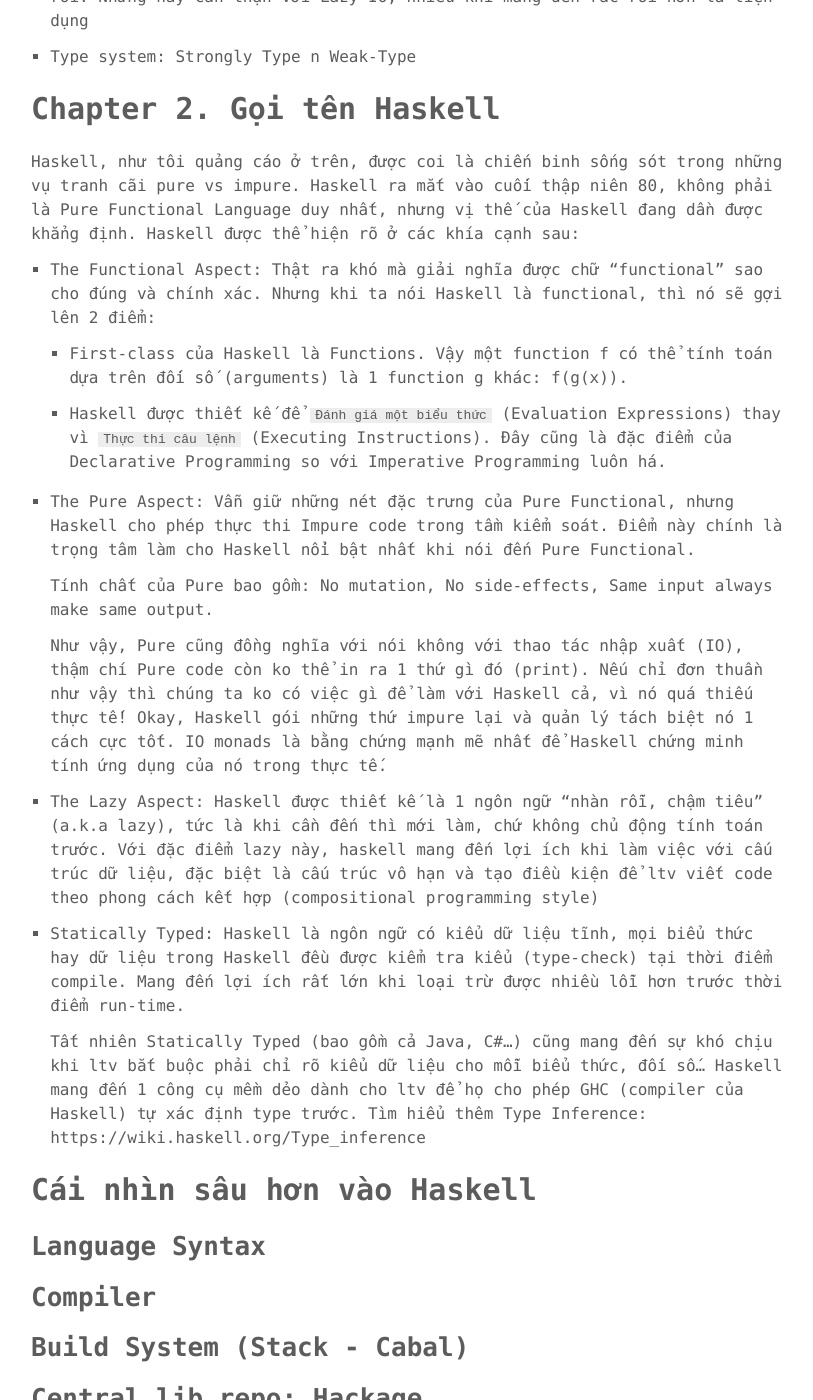
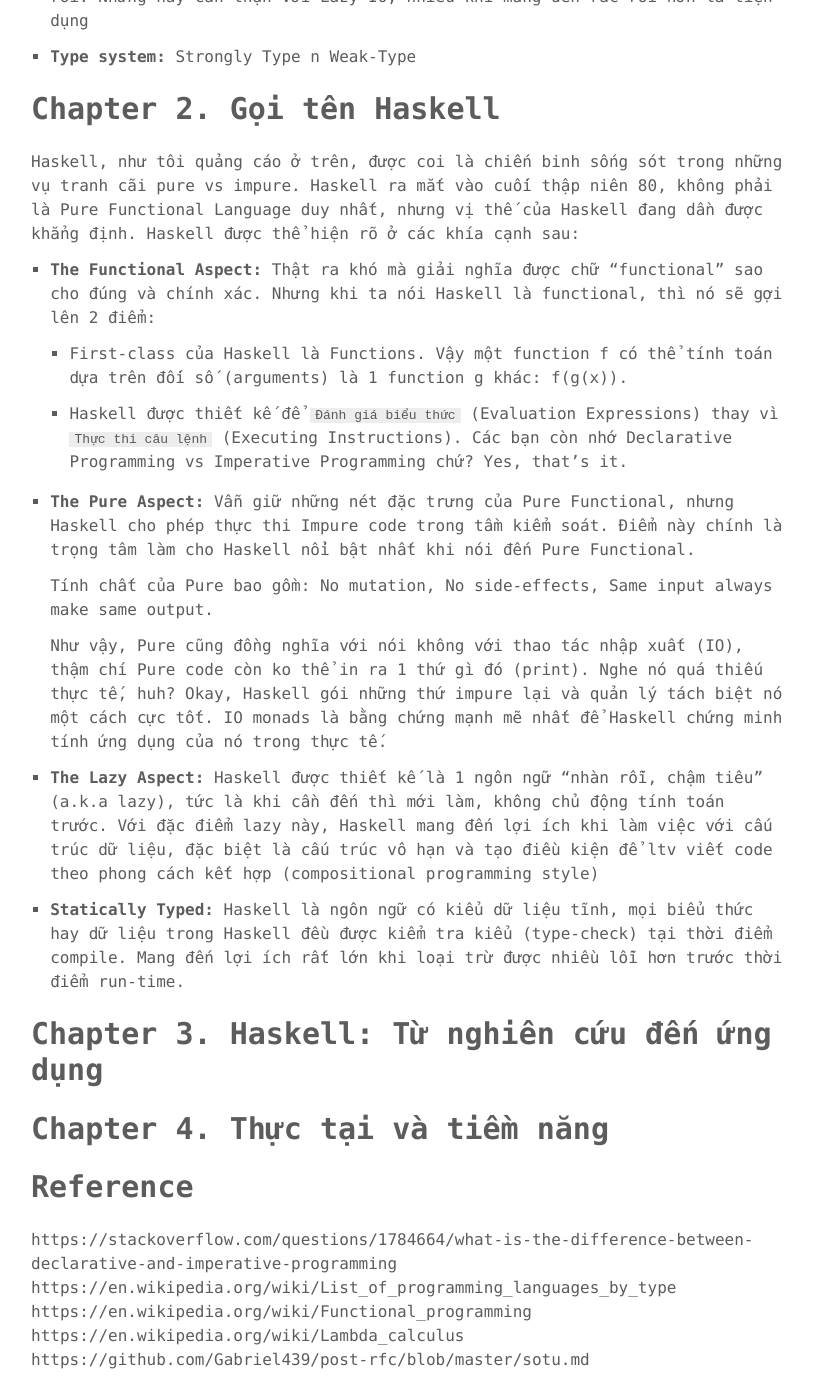
Before and after one commit to phuoc-thanh/phuoc-thanh.github.io, a Jekyll site: the page built from _posts/2018-04-10-haskell-the-hidden-power.md, in a window 1280 px wide and 1400 px high, scrolled down 2186 px. Shown: the whole window, without its empty margins (233-1046 px from the left). Built offline with Jekyll 4.4.1, drawn with Linux system fonts in a browser that asks for light colours; comment, search, counter and statistics services are not loaded; some of the changed text lies outside the part shown.

Commit message:
finish chapter 2

```diff
--- a/_posts/2018-04-10-haskell-the-hidden-power.md
+++ b/_posts/2018-04-10-haskell-the-hidden-power.md
@@ -59,60 +59,50 @@
 
 Haskell xuất hiện năm 87.
 
-## 1.3 Các khái niệm cơ bản
+## 1.3 Functional - Các khái niệm cơ bản
 
-Về các khái niệm, định nghĩa và đặc tính cơ bản của Functional Programming, có lẽ nên để các bạn tìm hiểu thêm. Tổng quan thì có 1 số điểm thiết yếu của Functional Programming như sau:
+Về các khái niệm, định nghĩa và đặc tính cơ bản của Functional Programming, có lẽ nên để các bạn tự tìm hiểu thêm. Tổng quan thì có 1 số điểm thiết yếu của Functional Programming như sau:
 
-* Higher Order Functions: Hàm bậc cao như Fold, Map, Traversal, Composition.. Khám phá hết đống này, tôi đảm bảo các bạn sẽ lạc vào một chân trời trừu tượng mới.
+* **Higher Order Functions:** Hàm bậc cao như Fold, Map, Traversal, Composition.. Khám phá hết đống này, tôi đảm bảo các bạn sẽ lạc vào một chân trời trừu tượng mới.
 
-* Pure vs Impure: Tính thuần túy - Đây là vấn đề mơ hồ và còn nhiều tranh cãi, nhưng theo hiểu biết cá nhân thì Lambda Calculus mới có thể gọi là purest. Haskell có thể coi là chiến binh sống sót còn lại với chữ "Pure".
+* **Pure vs Impure:*** Tính thuần túy - Đây là vấn đề mơ hồ và còn nhiều tranh cãi, nhưng theo hiểu biết cá nhân thì Lambda Calculus mới có thể gọi là purest. Haskell có thể coi là chiến binh sống sót còn lại với chữ "Pure".
 
-* Recursion: Đệ quy chính là vẻ đẹp của lập trình hàm. Có người từng nói, họ học Haskell chỉ vì "tail-recursive"
+* **Recursion:** Đệ quy chính là vẻ đẹp của lập trình hàm. Có người từng nói, họ học Haskell chỉ vì "tail-recursive"
 
-* Lazy Evaluation: Functional Programming mang đến những đặc điểm "nhàn rỗi" trong việc tính toán, rất nhiều thư viện có sẵn hỗ trợ việc tính toán nhàn rỗi. Nhưng hãy cẩn thận với Lazy IO, nhiều khi mang đến rắc rối hơn là tiện dụng
+* **Lazy Evaluation:** Functional Programming mang đến những đặc điểm "nhàn rỗi" trong việc tính toán, rất nhiều thư viện có sẵn hỗ trợ việc tính toán nhàn rỗi. Nhưng hãy cẩn thận với Lazy IO, nhiều khi mang đến rắc rối hơn là tiện dụng
 
-* Type system: Strongly Type n Weak-Type
+* **Type system:** Strongly Type n Weak-Type
 
 # Chapter 2. Gọi tên Haskell
 
 Haskell, như tôi quảng cáo ở trên, được coi là chiến binh sống sót trong những vụ tranh cãi pure vs impure. Haskell ra mắt vào cuối thập niên 80, không phải là Pure Functional Language duy nhất, nhưng vị thế của Haskell đang dần được khẳng định. Haskell được thể hiện rõ ở các khía cạnh sau:
 
 
-* The Functional Aspect: Thật ra khó mà giải nghĩa được chữ "functional" sao cho đúng và chính xác. Nhưng khi ta nói Haskell là functional, thì nó sẽ gợi lên 2 điểm:
+* **The Functional Aspect:** Thật ra khó mà giải nghĩa được chữ "functional" sao cho đúng và chính xác. Nhưng khi ta nói Haskell là functional, thì nó sẽ gợi lên 2 điểm:
 
     1. First-class của Haskell là Functions. Vậy một function f có thể tính toán dựa trên đối số (arguments) là 1 function g khác: f(g(x)).
 
-    2. Haskell được thiết kế để `Đánh giá một biểu thức` (Evaluation Expressions) thay vì `Thực thi câu lệnh` (Executing Instructions). Đây cũng là đặc điểm của Declarative Programming so với Imperative Programming luôn há.
+    2. Haskell được thiết kế để `Đánh giá biểu thức` (Evaluation Expressions) thay vì `Thực thi câu lệnh` (Executing Instructions). Các bạn còn nhớ Declarative Programming vs Imperative Programming chứ? Yes, that's it.
 
-* The Pure Aspect: Vẫn giữ những nét đặc trưng của Pure Functional, nhưng Haskell cho phép thực thi Impure code trong tầm kiểm soát. Điểm này chính là trọng tâm làm cho Haskell nổi bật nhất khi nói đến Pure Functional.
+* **The Pure Aspect:** Vẫn giữ những nét đặc trưng của Pure Functional, nhưng Haskell cho phép thực thi Impure code trong tầm kiểm soát. Điểm này chính là trọng tâm làm cho Haskell nổi bật nhất khi nói đến Pure Functional.
 
     Tính chất của Pure bao gồm: No mutation, No side-effects, Same input always make same output.
 
-    Như vậy, Pure cũng đồng nghĩa với nói không với thao tác nhập xuất (IO), thậm chí Pure code còn ko thể in ra 1 thứ gì đó (print). Nếu chỉ đơn thuần như vậy thì chúng ta ko có việc gì để làm với Haskell cả, vì nó quá thiếu thực tế! Okay, Haskell gói những thứ impure lại và quản lý tách biệt nó 1 cách cực tốt. IO monads là bằng chứng mạnh mẽ nhất để Haskell chứng minh tính ứng dụng của nó trong thực tế.
+    Như vậy, Pure cũng đồng nghĩa với nói không với thao tác nhập xuất (IO), thậm chí Pure code còn ko thể in ra 1 thứ gì đó (print). Nghe nó quá thiếu thực tế, huh? Okay, Haskell gói những thứ impure lại và quản lý tách biệt nó một cách cực tốt. IO monads là bằng chứng mạnh mẽ nhất để Haskell chứng minh tính ứng dụng của nó trong thực tế.
 
-* The Lazy Aspect: Haskell được thiết kế là 1 ngôn ngữ "nhàn rỗi, chậm tiêu" (a.k.a lazy), tức là khi cần đến thì mới làm, chứ không chủ động tính toán trước. Với đặc điểm lazy này, haskell mang đến lợi ích khi làm việc với cấu trúc dữ liệu, đặc biệt là cấu trúc vô hạn và tạo điều kiện để ltv viết code theo phong cách kết hợp (compositional programming style)
+* **The Lazy Aspect:** Haskell được thiết kế là 1 ngôn ngữ "nhàn rỗi, chậm tiêu" (a.k.a lazy), tức là khi cần đến thì mới làm, không chủ động tính toán trước. Với đặc điểm lazy này, Haskell mang đến lợi ích khi làm việc với cấu trúc dữ liệu, đặc biệt là cấu trúc vô hạn và tạo điều kiện để ltv viết code theo phong cách kết hợp (compositional programming style)
 
 
-* Statically Typed: Haskell là ngôn ngữ có kiểu dữ liệu tĩnh, mọi biểu thức hay dữ liệu trong Haskell đều được kiểm tra kiểu (type-check) tại thời điểm compile. Mang đến lợi ích rất lớn khi loại trừ được nhiều lỗi hơn trước thời điểm run-time.
-
-    Tất nhiên Statically Typed (bao gồm cả Java, C#...) cũng mang đến sự khó chịu khi ltv bắt buộc phải chỉ rõ kiểu dữ liệu cho mỗi biểu thức, đối số... Haskell mang đến 1 công cụ mềm dẻo dành cho ltv để họ cho phép GHC (compiler của Haskell) tự xác định type trước. Tìm hiểu thêm Type Inference: https://wiki.haskell.org/Type_inference
+* **Statically Typed:** Haskell là ngôn ngữ có kiểu dữ liệu tĩnh, mọi biểu thức hay dữ liệu trong Haskell đều được kiểm tra kiểu (type-check) tại thời điểm compile. Mang đến lợi ích rất lớn khi loại trừ được nhiều lỗi hơn trước thời điểm run-time.
 
 
-# Cái nhìn sâu hơn vào Haskell
+# Chapter 3. Haskell: Từ nghiên cứu đến ứng dụng
 
-## Language Syntax
 
-## Compiler
 
-## Build System (Stack - Cabal)
+# Chapter 4. Thực tại và tiềm năng
 
-## Central lib repo: Hackage
 
-# Từ nghiên cứu đến ứng dụng
-
-# Thực tại và tiềm năng
-
-## Haskell trong công nghiệp phần mềm
 
 # Reference
 
@@ -120,3 +110,4 @@
 https://en.wikipedia.org/wiki/List_of_programming_languages_by_type
 https://en.wikipedia.org/wiki/Functional_programming
 https://en.wikipedia.org/wiki/Lambda_calculus
+https://github.com/Gabriel439/post-rfc/blob/master/sotu.md
```
